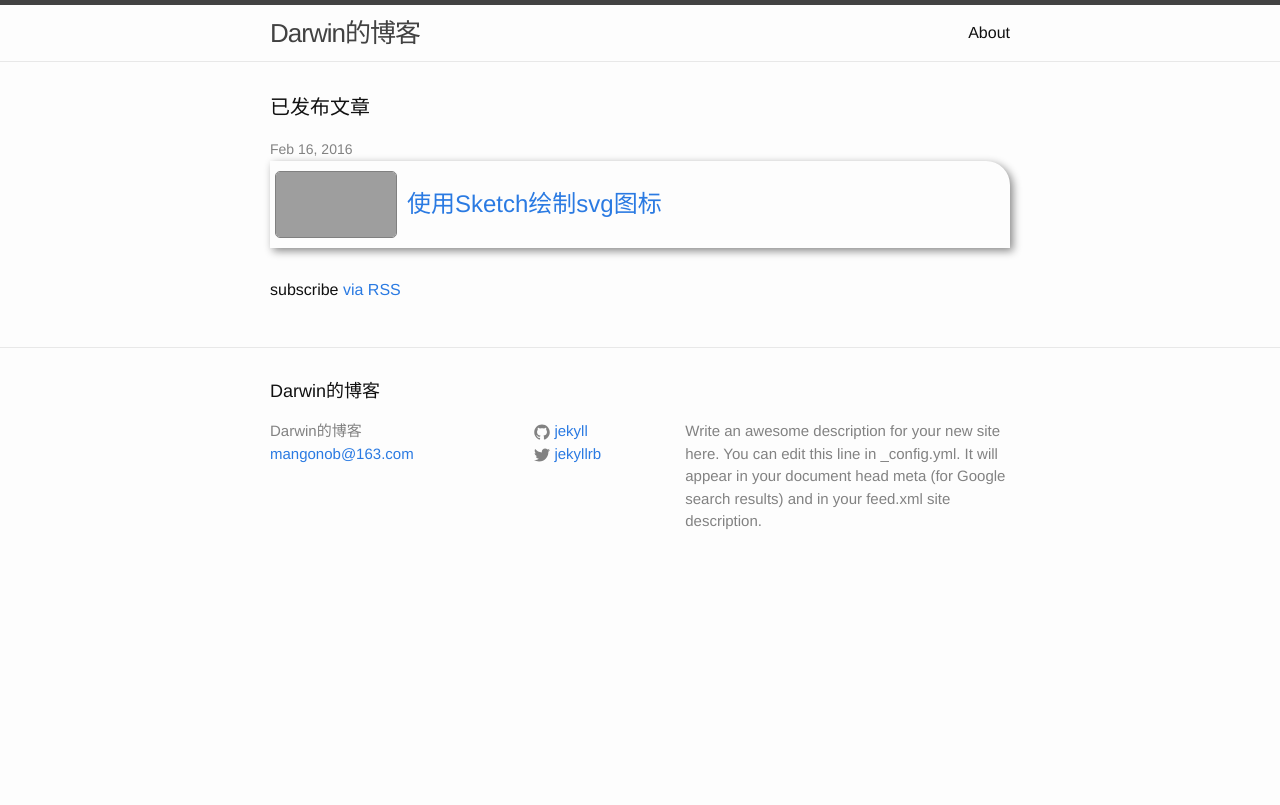
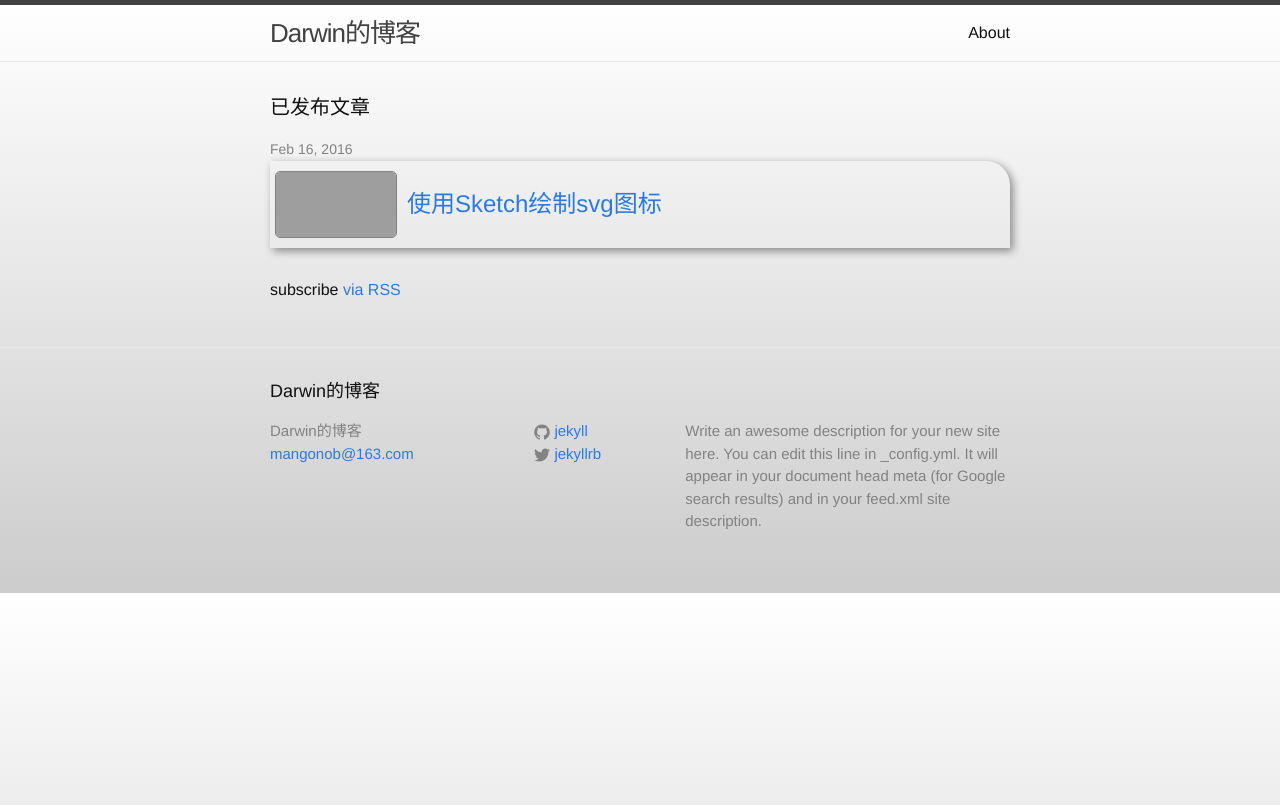
Before and after one commit to mangonob/mangonob.github.com, a Jekyll site: the page built from index.html, in a window 1280 px wide. Shown: the top 805 px of the page. Built offline with Jekyll 4.4.1, drawn with Linux system fonts in a browser that asks for light colours; grey boxes are pictures that could not be loaded.

Commit message:
change background color

```diff
--- a/_sass/_base.scss
+++ b/_sass/_base.scss
@@ -16,7 +16,7 @@ dl, dd, ol, ul, figure {
 body {
     font: $base-font-weight #{$base-font-size}/#{$base-line-height} $base-font-family;
     color: $text-color;
-    background-color: $background-color;
+    background: linear-gradient(#fff, #ccc);
     -webkit-text-size-adjust: 100%;
     -webkit-font-feature-settings: "kern" 1;
     -moz-font-feature-settings: "kern" 1;
```
